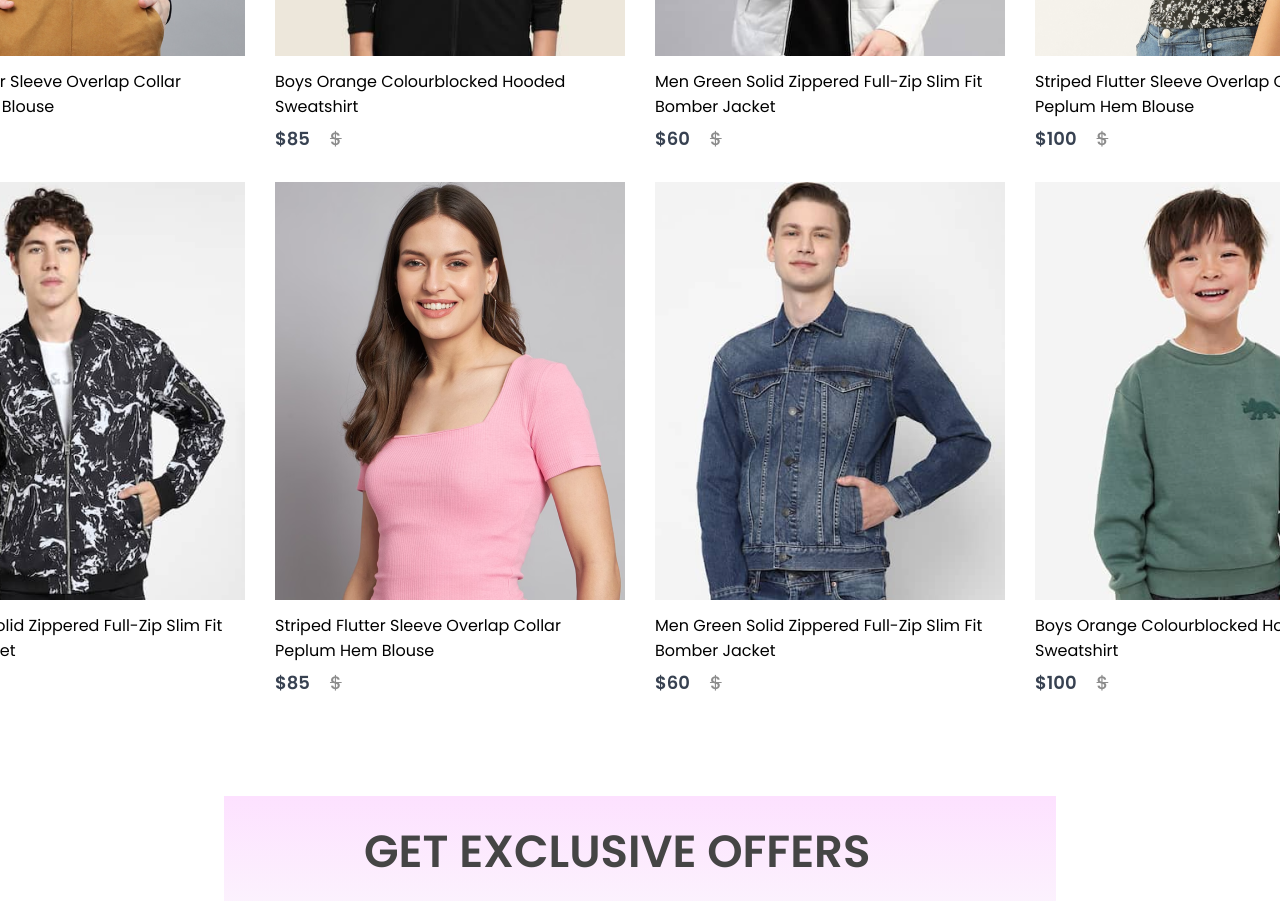
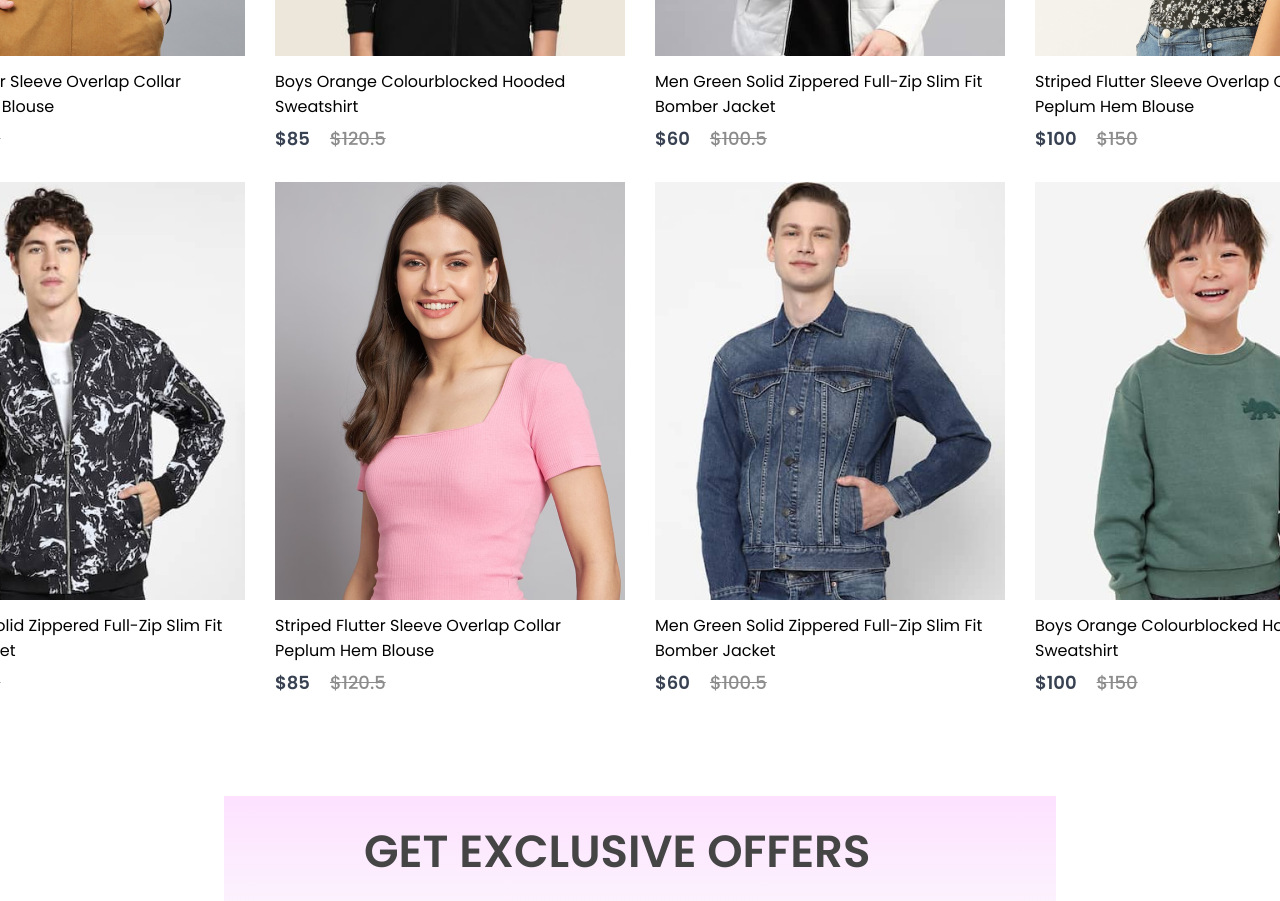
Before and after one commit to FinzyPHINZY/SteezeHub, a React (Vite) app: page / in a window 1280 px wide. Shown: the part 2760-3661 px from the top of the page. Built offline with nearby package versions, Linux system fonts and the light colour scheme.

Commit message:
Implemented homepage

```diff
--- a/src/Components/NewCollections/NewCollections.jsx
+++ b/src/Components/NewCollections/NewCollections.jsx
@@ -11,6 +11,7 @@ const NewCollections = () => {
         name={item.name}
         image={item.image}
         new_price={item.new_price}
+        old_price={item.old_price}
       />
     );
   });
```
